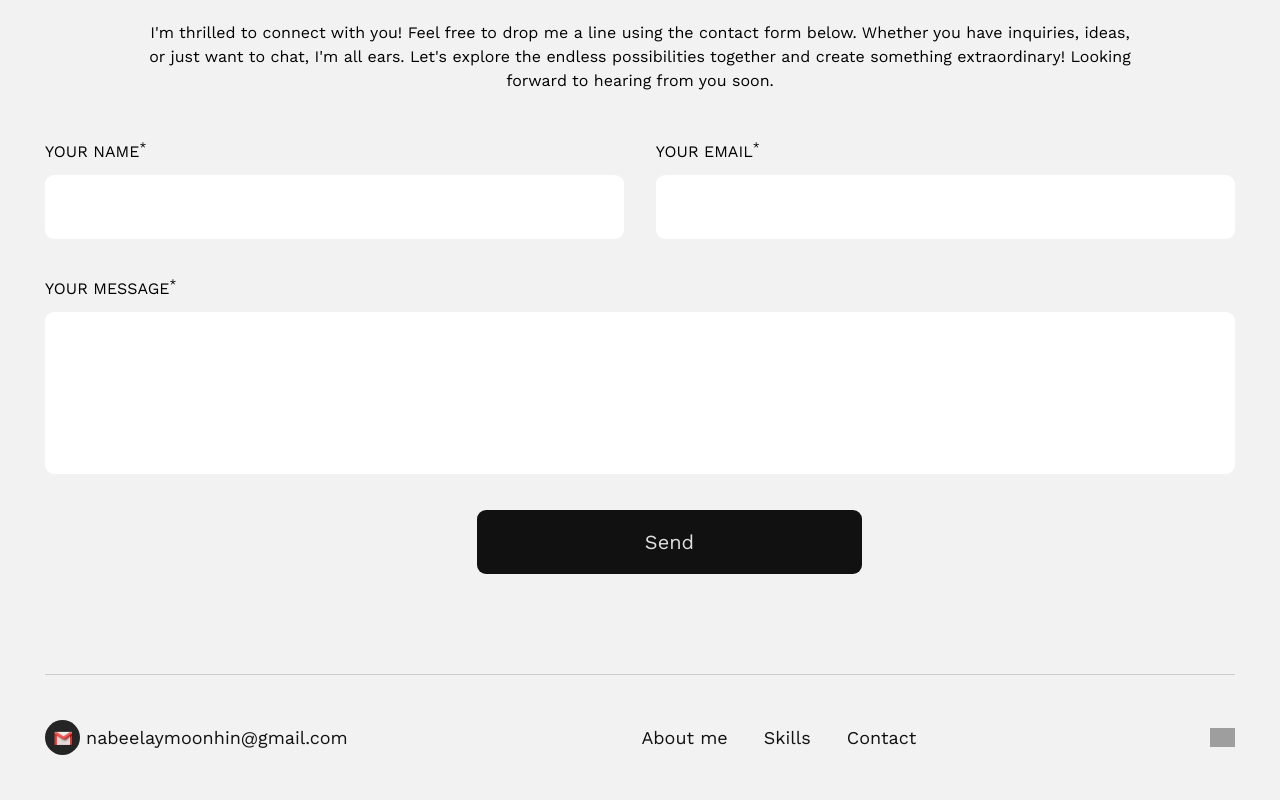
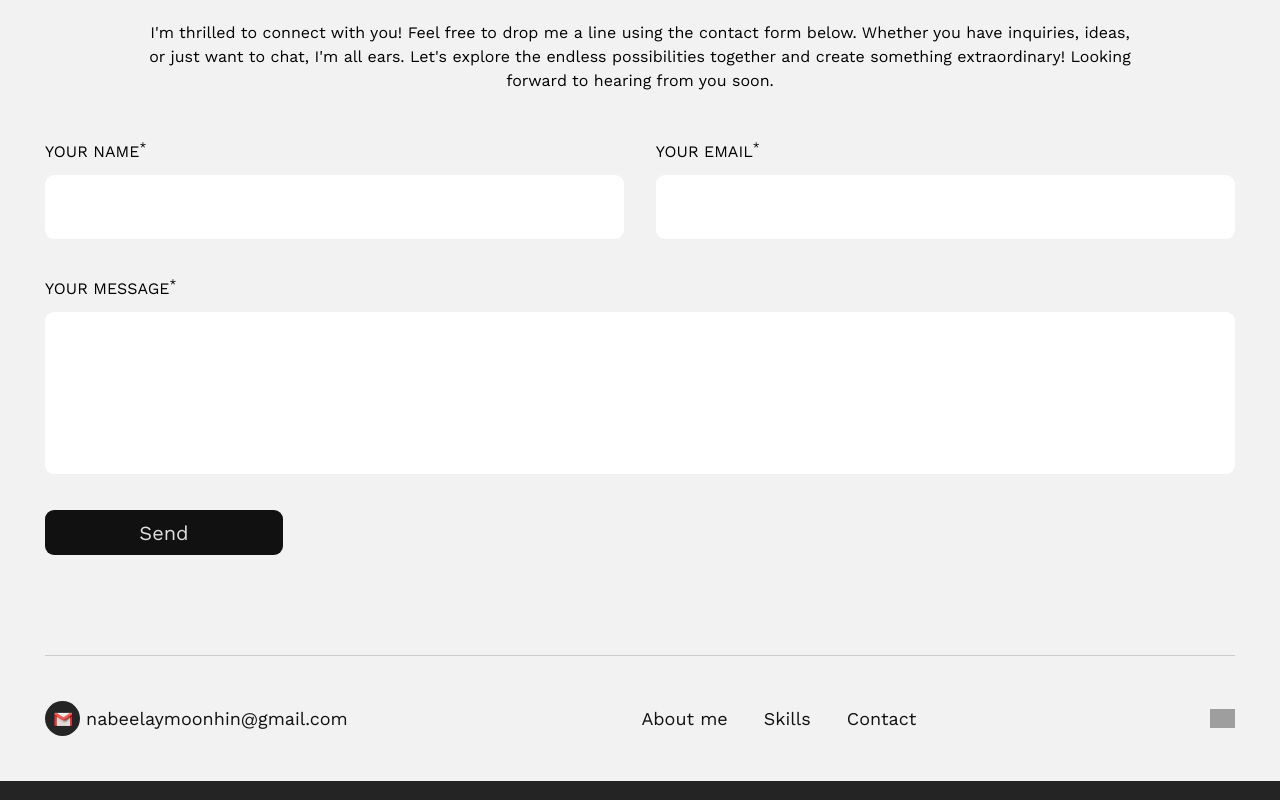
Before and after one commit to NabeelProfile/Portfolio-v1, a React (Vite) app: page / in a window 1280 px wide. Shown: the part 3949-4749 px from the top of the page. Built offline with nearby package versions, Linux system fonts and the light colour scheme; grey boxes are pictures that could not be loaded; a web font is replaced by a local one.

Commit message:
commit form send button

```diff
--- a/src/components/Form.jsx
+++ b/src/components/Form.jsx
@@ -131,7 +131,7 @@ const Form = () => {
                 {/* MESSAGE - FORM FIELD END */}
 
                 {/* SUBMIT BUTTON */}
-                <button className="bg-[#111111] ml-96 h-[64px] rounded-lg max-w-[385px] text-[20px] transition-transform active:scale-[0.95] ">
+                <button className="bg-[#111111] w-[20%] h-[45px] 2xl:h-[64px] rounded-lg max-w-[385px] text-[20px] transition-transform active:scale-[0.95] ">
                     Send
                 </button>
                 {/* SUBMIT BUTTON */}
```
